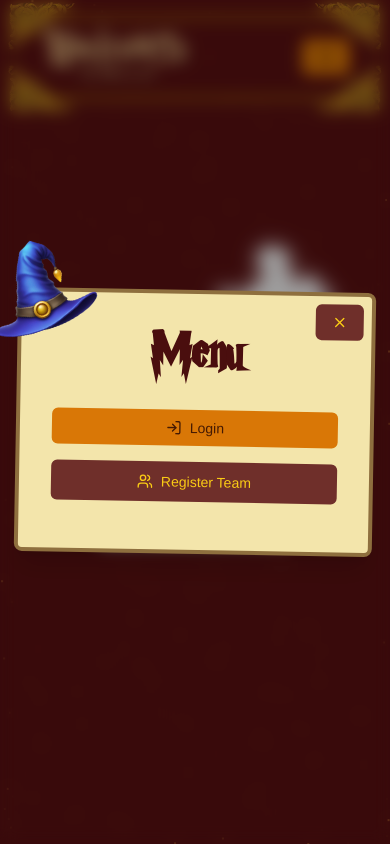
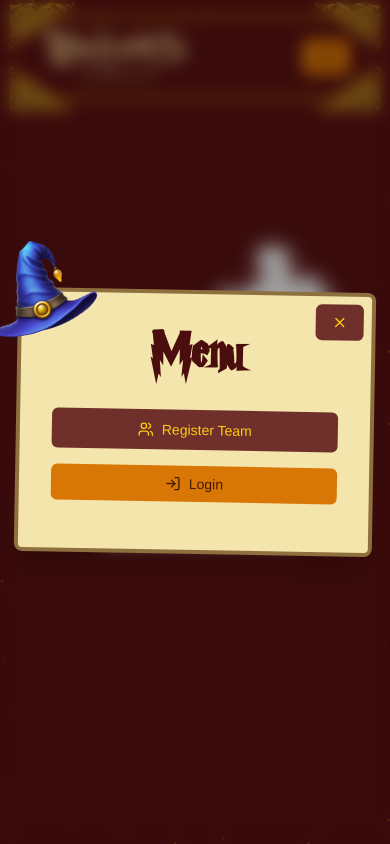
Before and after one commit to saaya-code/Hackwarts-2.0, a Next.js app: page / in a window 390 px wide. Both pictures are taken after a click on the button 326 px from the left and 57 px from the top of the page. Shown: the top 844 px of the page. Built offline with nearby package versions, Linux system fonts and the light colour scheme; no server answers.

Commit message:
feat: Added Challenges button when user is logged in in the mobile nav bar

```diff
--- a/app/components/navbar.tsx
+++ b/app/components/navbar.tsx
@@ -4,7 +4,7 @@ import Link from "next/link";
 import { useState } from "react";
 import { signIn, signOut, useSession } from "next-auth/react";
 
-import { LogIn, Menu, Users, X } from "lucide-react";
+import { LogIn, Menu, Swords, Users, X } from "lucide-react";
 
 import baroqueBorder from "@/public/baroqueborder.png";
 import hackwartsLogo from "@/public/logo.png";
@@ -33,18 +33,23 @@ function MobileMenu({ onClose }: { onClose: () => void }) {
         <h2 className="text-6xl font-bold text-[#4A0E0E] text-center mb-6 font-serif text-harryp">
           Menu
         </h2>
-        <Button
-          variant="hackwarts"
-          className="bg-amber-600 text-amber-950 w-full mb-4"
-          onClick={() => {
-            session
-              ? signOut()
-              : signIn("google", { callbackUrl: "/challenges" });
-            onClose();
-          }}
-        >
-          <LogIn className="w-6 h-6" /> {session ? "Logout" : "Login"}
-        </Button>
+        {session && (
+          <Link
+            className={cn(
+              "w-full",
+              buttonVariants({
+                variant: "hackwarts",
+                size: "lg",
+                className: "mb-4",
+              }),
+              "bg-[#6f2f2a] text-yellow-400 ",
+            )}
+            href="/challenges"
+            onClick={onClose}
+          >
+            <Swords className="w-6 h-6" /> Challenges
+          </Link>
+        )}
         <Link
           className={cn(
             "w-full",
@@ -60,6 +65,18 @@ function MobileMenu({ onClose }: { onClose: () => void }) {
         >
           <Users className="w-6 h-6" /> Register Team
         </Link>
+        <Button
+          variant="hackwarts"
+          className="bg-amber-600 text-amber-950 w-full mb-4"
+          onClick={() => {
+            session
+              ? signOut()
+              : signIn("google", { callbackUrl: "/challenges" });
+            onClose();
+          }}
+        >
+          <LogIn className="w-6 h-6" /> {session ? "Logout" : "Login"}
+        </Button>
       </div>
     </div>
   );
```
